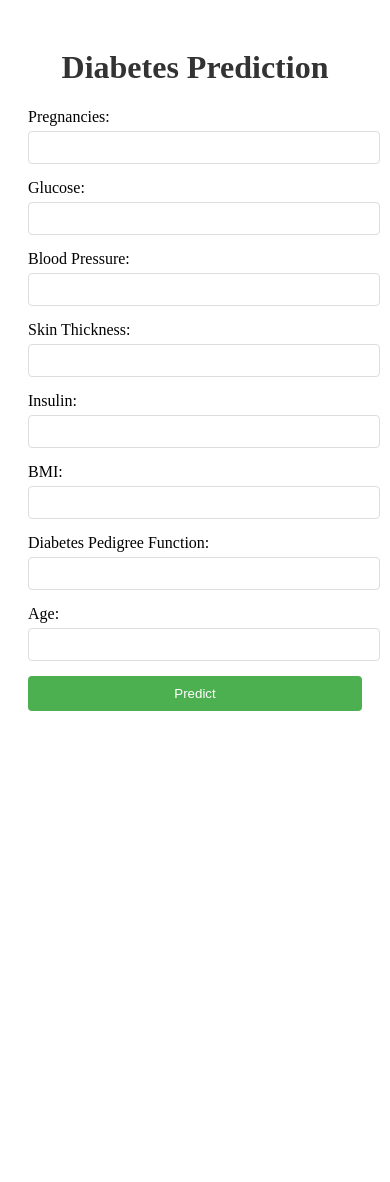
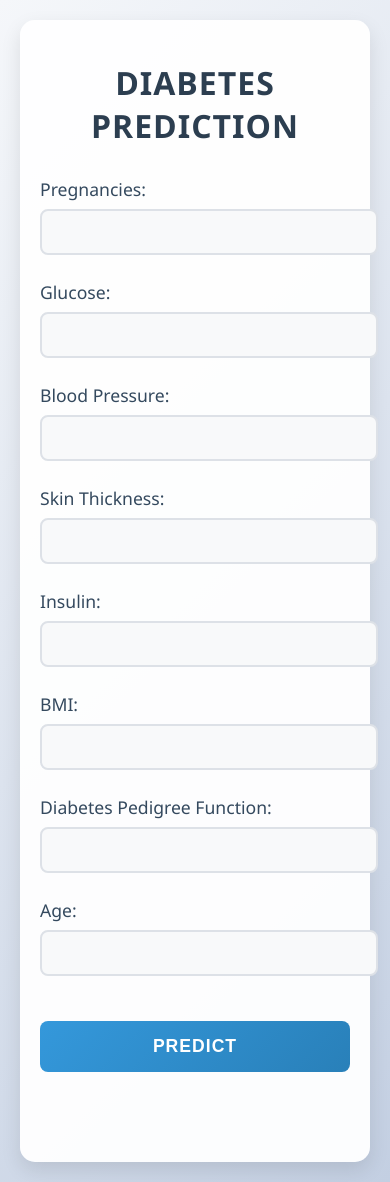
Before and after one commit to shafin-tamim/diabetes_Prediction_djangoapp, a Django app: template firstapp/templates/firstapp/index.html in a window 390 px wide. Before the commit the page ends 711 px from the top, so only its background shows below. Run offline with Django 5.2, Linux system fonts and the light colour scheme; the template is opened without the code that fills it, so the values that code supplies are empty; parts of the project's set-up code (start-up, migrations or seed data) failed here and were passed over.

Commit message:
Enhance CSS styles for improved layout and responsiveness; update button and input designs; refine error message styling.

```diff
--- a/firstapp/static/css/style.css
+++ b/firstapp/static/css/style.css
@@ -1,67 +1,118 @@
+body {
+    margin: 0;
+    padding: 0;
+    font-family: 'Segoe UI', Tahoma, Geneva, Verdana, sans-serif;
+    background: linear-gradient(135deg, #f5f7fa 0%, #c3cfe2 100%);
+    min-height: 100vh;
+}
+
 .container {
-    max-width: 600px;
-    margin: 0 auto;
-    padding: 20px;
+    max-width: 800px;
+    margin: 40px auto;
+    padding: 30px;
+    background-color: rgba(255, 255, 255, 0.95);
+    border-radius: 15px;
+    box-shadow: 0 8px 20px rgba(0, 0, 0, 0.1);
 }
 
 h1 {
     text-align: center;
-    color: #333;
+    color: #2c3e50;
+    font-size: 2.5em;
+    margin-bottom: 30px;
+    text-transform: uppercase;
+    letter-spacing: 1px;
 }
 
 .form-group {
-    margin-bottom: 15px;
+    margin-bottom: 25px;
 }
 
 label {
     display: block;
-    margin-bottom: 5px;
+    margin-bottom: 8px;
+    color: #34495e;
+    font-weight: 500;
+    font-size: 1.1em;
 }
 
 input {
     width: 100%;
-    padding: 8px;
-    border: 1px solid #ddd;
-    border-radius: 4px;
+    padding: 12px;
+    border: 2px solid #dde1e7;
+    border-radius: 8px;
+    font-size: 1em;
+    transition: all 0.3s ease;
+    background-color: #f8f9fa;
+}
+
+input:focus {
+    border-color: #3498db;
+    box-shadow: 0 0 8px rgba(52, 152, 219, 0.3);
+    outline: none;
 }
 
 button {
-    background-color: #4CAF50;
+    background: linear-gradient(135deg, #3498db 0%, #2980b9 100%);
     color: white;
-    padding: 10px 20px;
+    padding: 15px 30px;
     border: none;
-    border-radius: 4px;
+    border-radius: 8px;
     cursor: pointer;
     width: 100%;
+    font-size: 1.1em;
+    font-weight: 600;
+    text-transform: uppercase;
+    letter-spacing: 1px;
+    transition: all 0.3s ease;
+    margin-top: 20px;
 }
 
 button:hover {
-    background-color: #45a049;
+    transform: translateY(-2px);
+    box-shadow: 0 5px 15px rgba(41, 128, 185, 0.3);
+    background: linear-gradient(135deg, #2980b9 0%, #2c3e50 100%);
 }
 
 #result {
-    margin-top: 20px;
-    padding: 15px;
+    margin-top: 30px;
+    padding: 20px;
     text-align: center;
-    font-size: 18px;
-    border-radius: 4px;
+    font-size: 1.2em;
+    border-radius: 8px;
+    font-weight: 500;
+    transition: all 0.3s ease;
 }
 
 .positive {
-    background-color: #ffebee;
-    color: #c62828;
+    background-color: #fff5f5;
+    color: #e53e3e;
+    border: 2px solid #fed7d7;
 }
 
 .negative {
-    background-color: #e8f5e9;
-    color: #2e7d32;
+    background-color: #f0fff4;
+    color: #38a169;
+    border: 2px solid #c6f6d5;
 }
 
 .error {
-    background-color: #fff3f3;
-    color: #d32f2f;
-    padding: 15px;
-    border: 1px solid #ffcdd2;
-    border-radius: 4px;
+    background-color: #fff5f5;
+    color: #e53e3e;
+    padding: 20px;
+    border: 2px solid #fed7d7;
+    border-radius: 8px;
     margin-top: 20px;
+    font-weight: 500;
 }
+
+@media (max-width: 768px) {
+    .container {
+        margin: 20px;
+        padding: 20px;
+    }
+
+    h1 {
+        font-size: 2em;
+    }
+}
```
